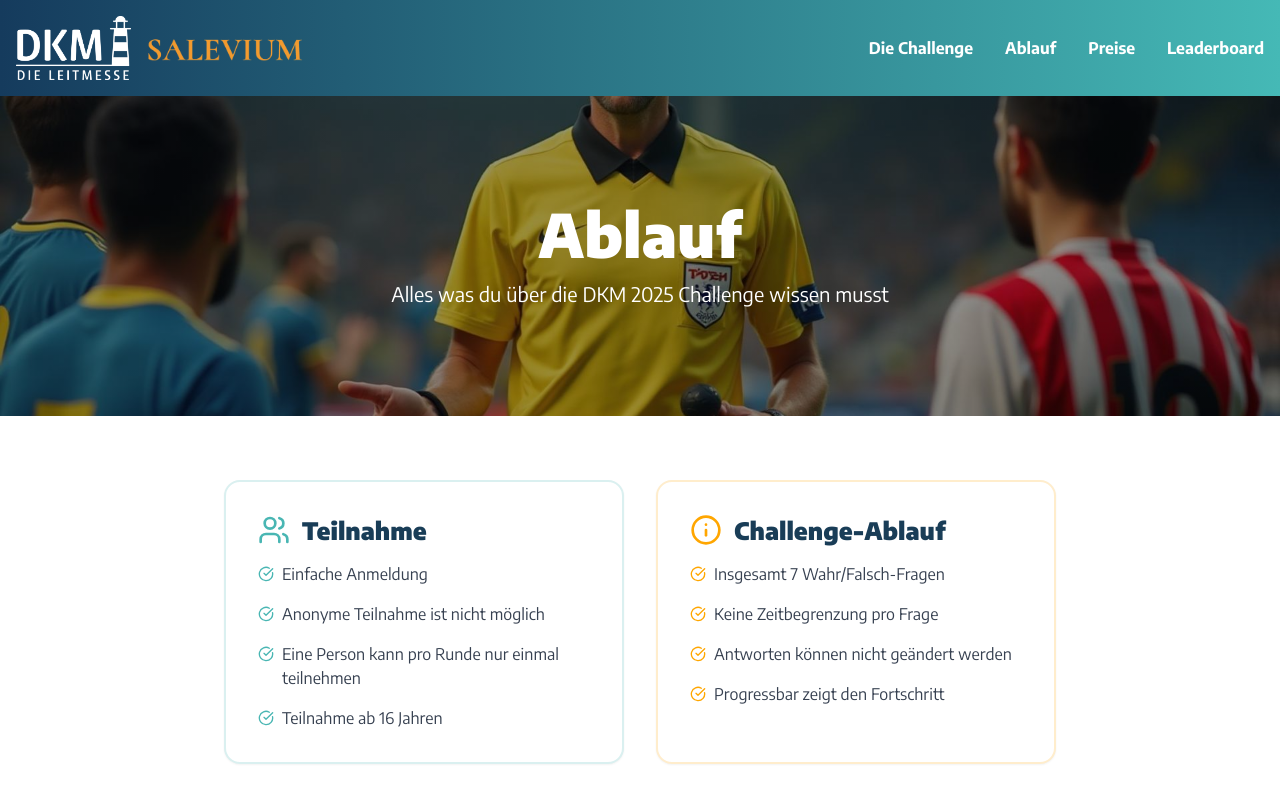
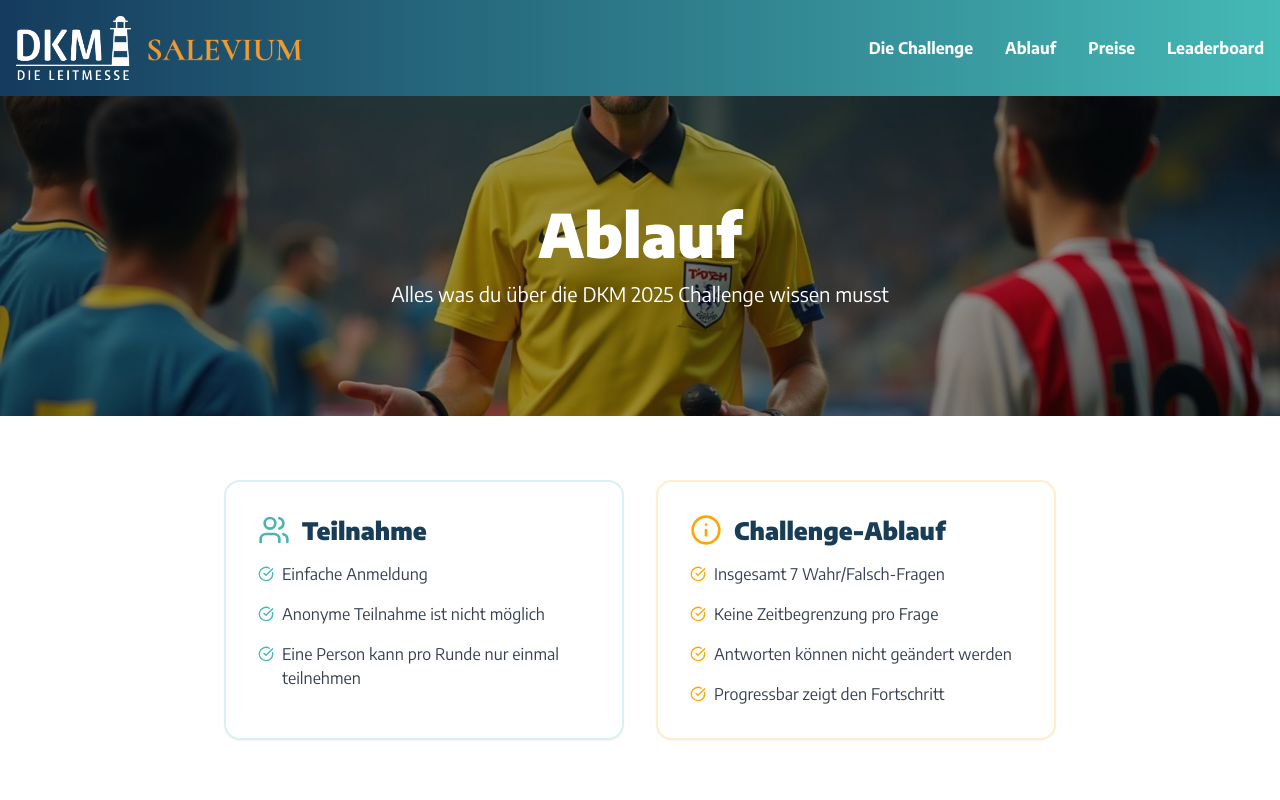
Before and after one commit to tepeciksafak-lang/dkm-style-game, a React (Vite) app: page /spielregeln in a window 1280 px wide. Shown: the top 800 px of the page. Built offline with nearby package versions, Linux system fonts and the light colour scheme.

Commit message:
Remove age restriction text
Removed "Teilnahme ab 16 Jahre" from the page.

```diff
--- a/src/pages/Spielregeln.tsx
+++ b/src/pages/Spielregeln.tsx
@@ -54,10 +54,6 @@ const Spielregeln = () => {
                 <div className="flex items-start">
                   <CheckCircle className="text-dkm-turquoise mr-2 mt-1 flex-shrink-0" size={16} />
                   <p>Eine Person kann pro Runde nur einmal teilnehmen</p>
-                </div>
-                <div className="flex items-start">
-                  <CheckCircle className="text-dkm-turquoise mr-2 mt-1 flex-shrink-0" size={16} />
-                  <p>Teilnahme ab 16 Jahren</p>
                 </div>
               </div>
             </Card>
```
